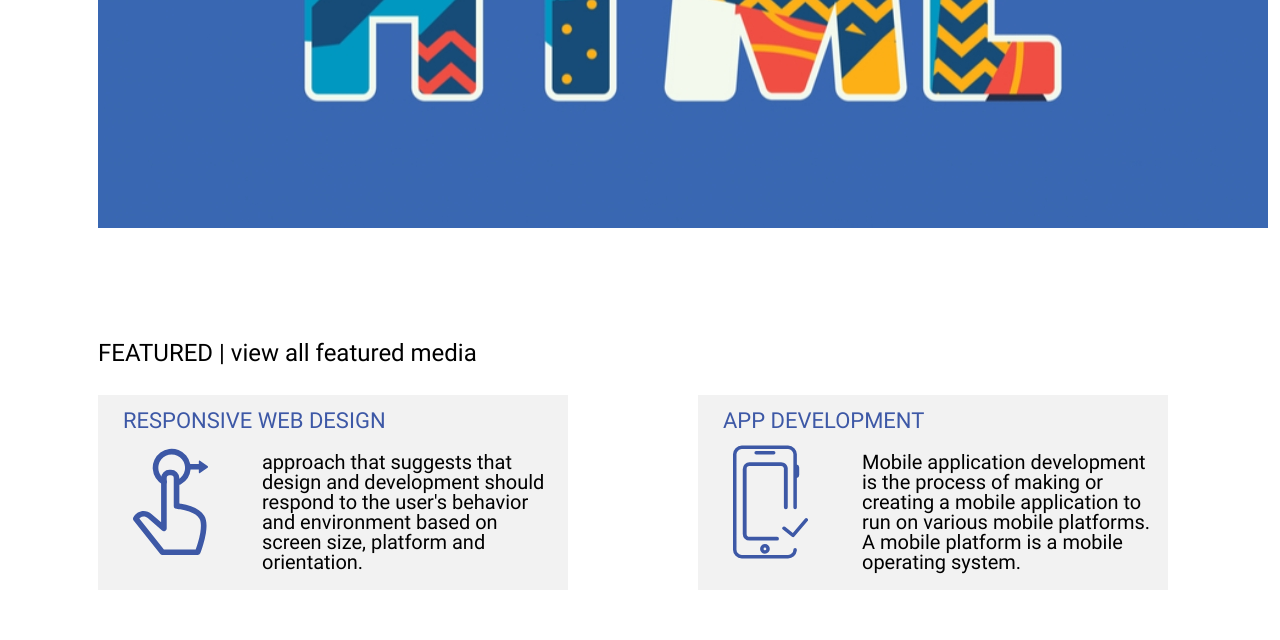
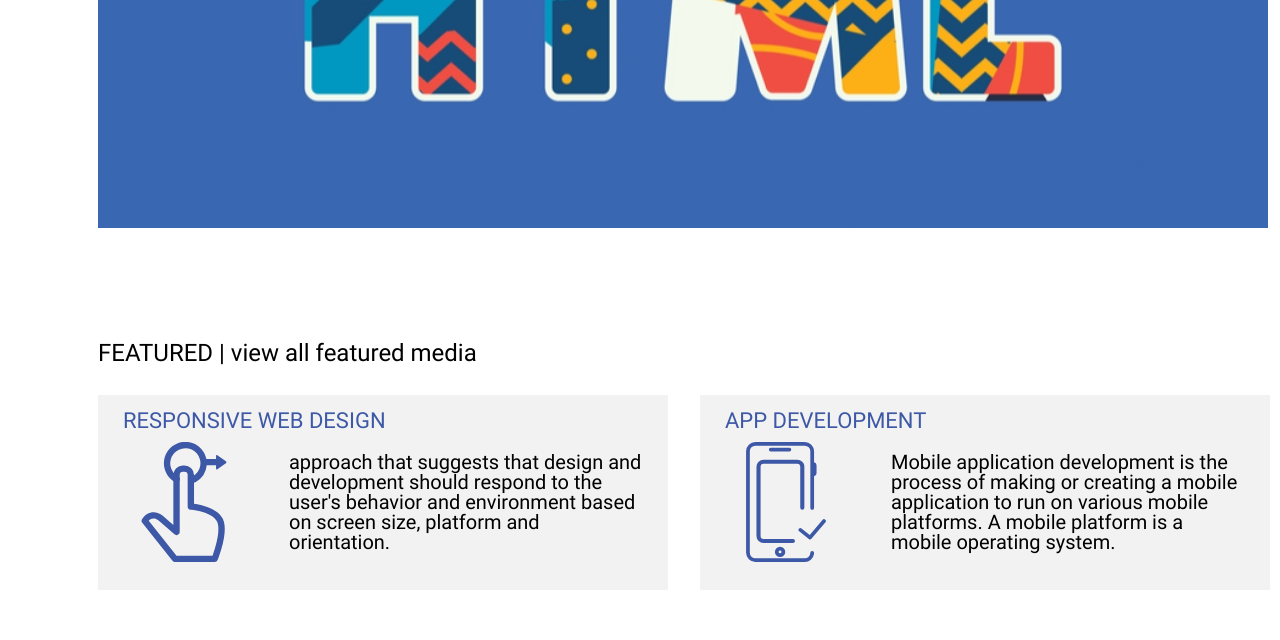
Before and after one commit to memishishi/Memishishi1, a plain HTML site: page index.html in a window 1280 px wide. Shown: the part 377-1017 px from the top of the page. Drawn offline with Linux system fonts and the light colour scheme; files whose address does not match are found by name.

Commit message:
finished

```diff
--- a/css/style.css
+++ b/css/style.css
@@ -81,8 +81,14 @@ h4{
 	font-family: 'Roboto-Regular';
 	background-color: #F2F2F2;
     display: inline-block;
-    width: 470px;
+    width: 570px;
 	margin: auto 28px auto 98px;
+}
+.second{
+	font-family: 'Roboto-Regular';
+	background-color: #F2F2F2;
+    display: inline-block;
+    width: 570px;
 }
 .title{
 	font-family: 'Roboto-Regular';
@@ -92,7 +98,7 @@ h4{
 	margin-left: 25px;
 }
 .img{
-	width: 75px;
+	width: 102px;
 	height: 120px;
 	display: inline-block;
 	padding: 10px 50px 25px 35px;
@@ -100,7 +106,7 @@ h4{
 .paragraph{
 	font-family: 'Roboto-Regular';
 	display: inline-block;
-	width: 300px;
+	width: 355px;
 	font-size: 20px;
 	vertical-align: top;
 	margin-top: 20px;
@@ -110,7 +116,7 @@ h4{
 }
 #fb{
 	margin-right:30px;
-	margin-left: 30px;
+	margin-left: 98px;
 }
 #Line{
 	margin-right: 30px;
@@ -148,7 +154,7 @@ h3{
 .div3-p{
 	font-size: 16px;
 	font-family: "BPG Ingiri Arial", sans-serif;
-	font-size: 16px;
+	color: #000000;
 	margin-left: 35px;
 	margin-top: 20px;
 	width: 930px;
@@ -196,3 +202,6 @@ h3{
 span{
 	color: #999999;
 }
+#fb2{
+	margin-left: 45px;
+}
--- a/index.html
+++ b/index.html
@@ -33,6 +33,7 @@
 			<img class="image" src="images/banner.jpg" alt="foto">
 			<div>
 				<h4>FEATURED | view all featured media</h4>
+			</div>
 			<div class="div2">
 				<div class="first">
 					<h5 class="title">RESPONSIVE WEB DESIGN</h5>
@@ -41,13 +42,12 @@
 						approach that suggests that design and development should respond to the user's behavior and environment based on screen size, platform and orientation.
 					</p>
 				</div>
-					<div class="first">
+				<div class="second">
 					<h5 class="title">APP DEVELOPMENT</h5>
 					<img class="img" src="images/path28.svg" alt="foto">
 					<p class="paragraph">
 						Mobile application development is the process of making or creating a mobile application to run on various mobile platforms. A mobile platform is a mobile operating system.
 					</p>
-					</div>
 				</div>
 			</div>
 		</div>
```
Also changed, not shown: index2.html (+1 -1 lines). Lines whose indentation alone changed are shown as unchanged.
